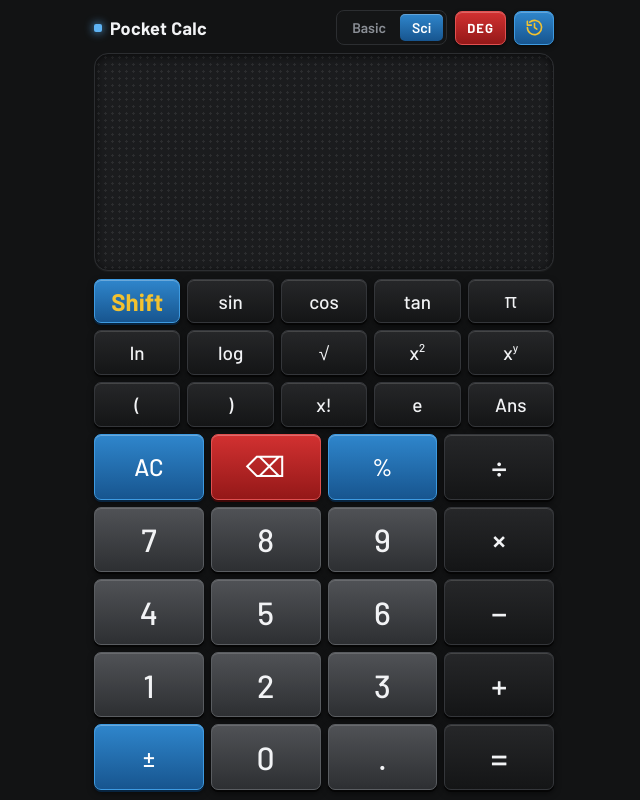
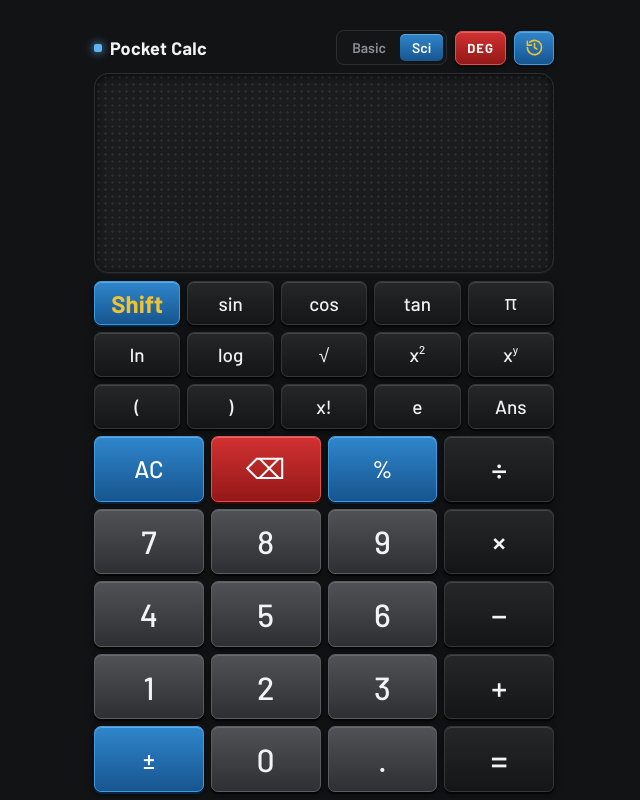
Before and after one commit to jbexten89/Calculator, a plain HTML site: page index.html in a window 1280 px wide. Shown: the whole page, without its empty margins (316-956 px from the left). Drawn offline with Linux system fonts and the light colour scheme.

Commit message:
Move header below status bar fade; use iOS home-bar gap
Co-Authored-By: Claude Opus 5.5 <noreply@anthropic.com>
Claude-Session: https://claude.ai/code/session_01PbtQHDdt6S2qLwFLA4qyLN

```diff
--- a/index.html
+++ b/index.html
@@ -52,8 +52,8 @@ body {
   padding-right: max(12px, env(safe-area-inset-right, 0px));
   position: fixed;
   inset: 0;
-  padding-top: calc(env(safe-area-inset-top, 0px) + 10px);
-  padding-bottom: calc(env(safe-area-inset-bottom, 0px) + 10px);
+  padding-top: calc(env(safe-area-inset-top, 0px) + 30px);
+  padding-bottom: 8px;
   display: flex;
   justify-content: center;
   -webkit-tap-highlight-color: transparent;
```
